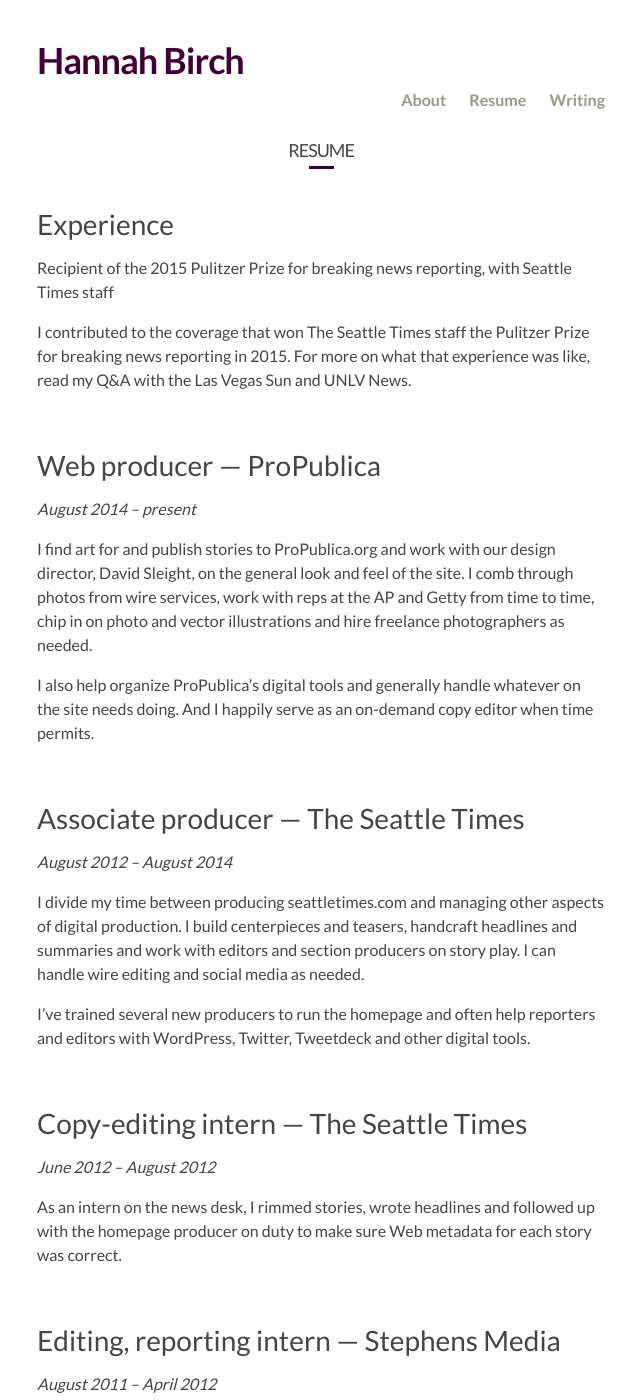
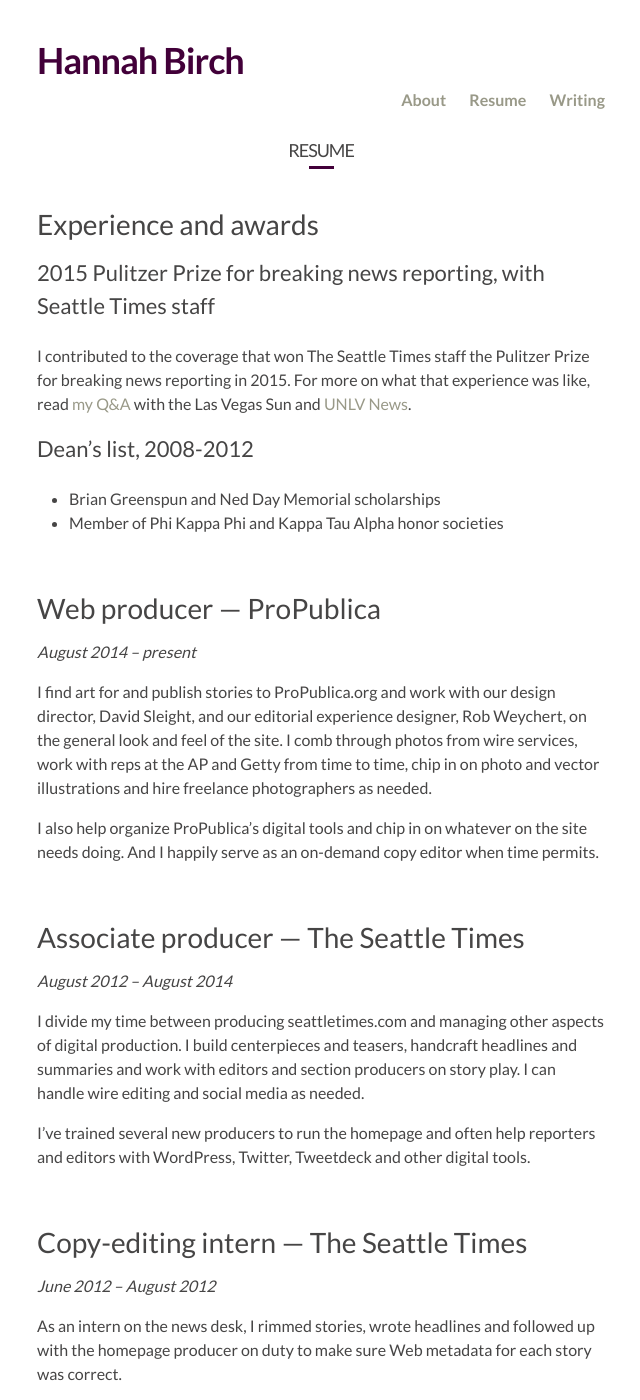
Before and after one commit to hannah-birch/hannah-birch.github.io, a Jekyll site: the page built from pages/resume.md, in a window 1280 px wide and 1400 px high. Shown: the whole window, without its empty margins (319-959 px from the left). Built offline with Jekyll 4.4.1, drawn with Linux system fonts in a browser that asks for light colours; some of the changed text lies outside the part shown.

Commit message:
Rearranges resume page

```diff
--- a/pages/resume.md
+++ b/pages/resume.md
@@ -4,19 +4,24 @@
 permalink: /resume/
 ---
 
-## Experience
+## Experience and awards
 
-Recipient of the 2015 Pulitzer Prize for breaking news reporting, with Seattle Times staff
+### 2015 Pulitzer Prize for breaking news reporting, with Seattle Times staff
 
-I contributed to the coverage that won The Seattle Times staff the Pulitzer Prize for breaking news reporting in 2015. For more on what that experience was like, read my Q&A with the Las Vegas Sun and UNLV News.
+I contributed to the coverage that won The Seattle Times staff the Pulitzer Prize for breaking news reporting in 2015. For more on what that experience was like, read [my Q&A](http://lasvegassun.com/news/2015/may/14/unlv-grad-talks-winning-pulitzer-what-journalists-/) with the Las Vegas Sun and [UNLV News](https://www.unlv.edu/news/article/journalism-graduate-part-pulitzer-prize-winning-team).
+
+### Dean’s list, 2008-2012
+
+- Brian Greenspun and Ned Day Memorial scholarships
+- Member of Phi Kappa Phi and Kappa Tau Alpha honor societies
 
 ## Web producer — ProPublica
 
 _August 2014 – present_
 
-I find art for and publish stories to ProPublica.org and work with our design director, David Sleight, on the general look and feel of the site. I comb through photos from wire services, work with reps at the AP and Getty from time to time, chip in on photo and vector illustrations and hire freelance photographers as needed.
+I find art for and publish stories to ProPublica.org and work with our design director, David Sleight, and our editorial experience designer, Rob Weychert, on the general look and feel of the site. I comb through photos from wire services, work with reps at the AP and Getty from time to time, chip in on photo and vector illustrations and hire freelance photographers as needed.
 
-I also help organize ProPublica’s digital tools and generally handle whatever on the site needs doing. And I happily serve as an on-demand copy editor when time permits.
+I also help organize ProPublica’s digital tools and chip in on  whatever on the site needs doing. And I happily serve as an on-demand copy editor when time permits.
 
 ## Associate producer — The Seattle Times
 
@@ -79,8 +84,3 @@
 University of Nevada, Las Vegas
 
 Bachelor of arts in journalism and media studies; summa cum laude, 2012
-
-## Dean’s list, 2008-2012
-
-- Brian Greenspun and Ned Day Memorial scholarships
-- Member of Phi Kappa Phi and Kappa Tau Alpha honor societies
```
Also changed, not shown: 2 other files.
